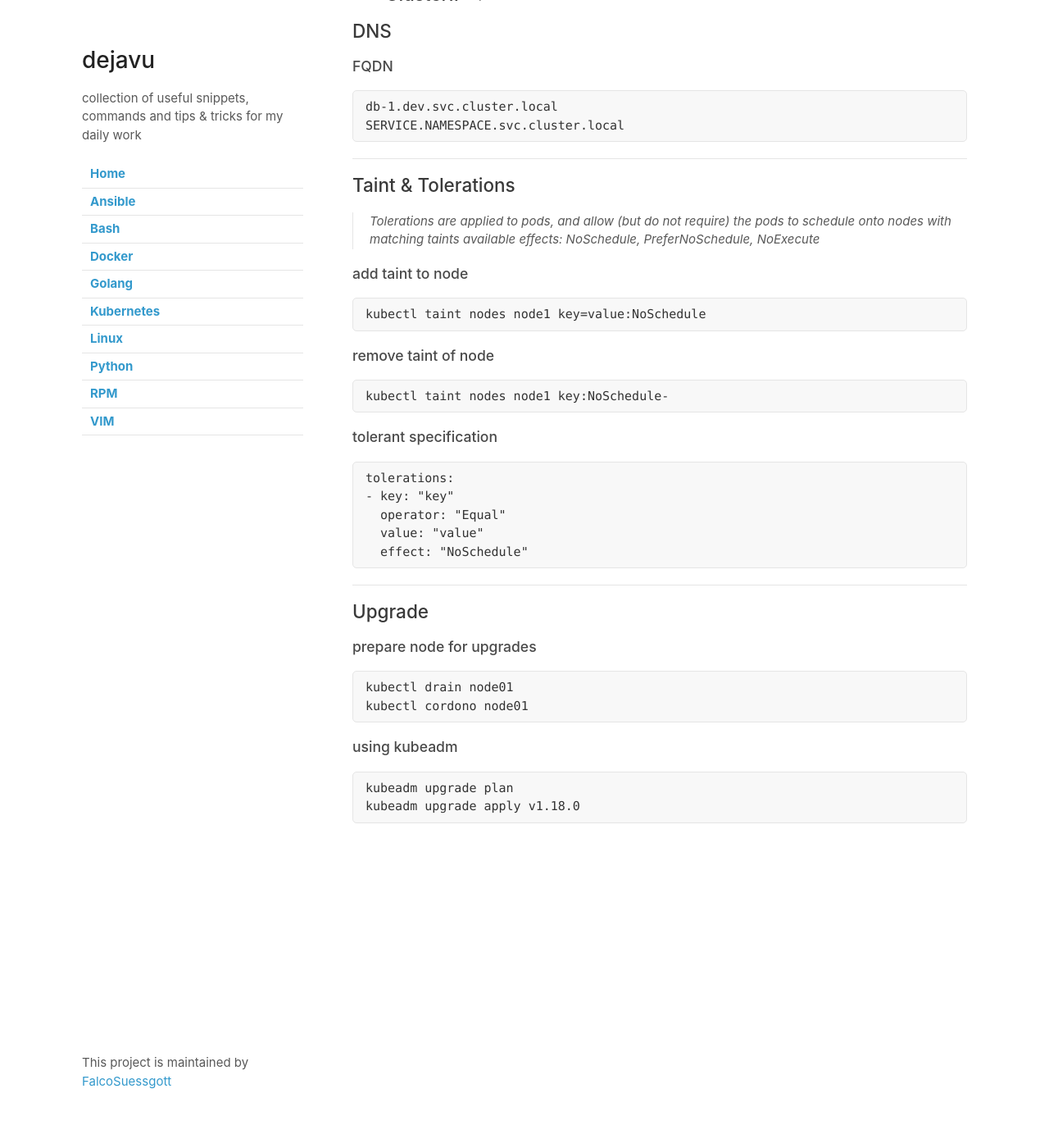
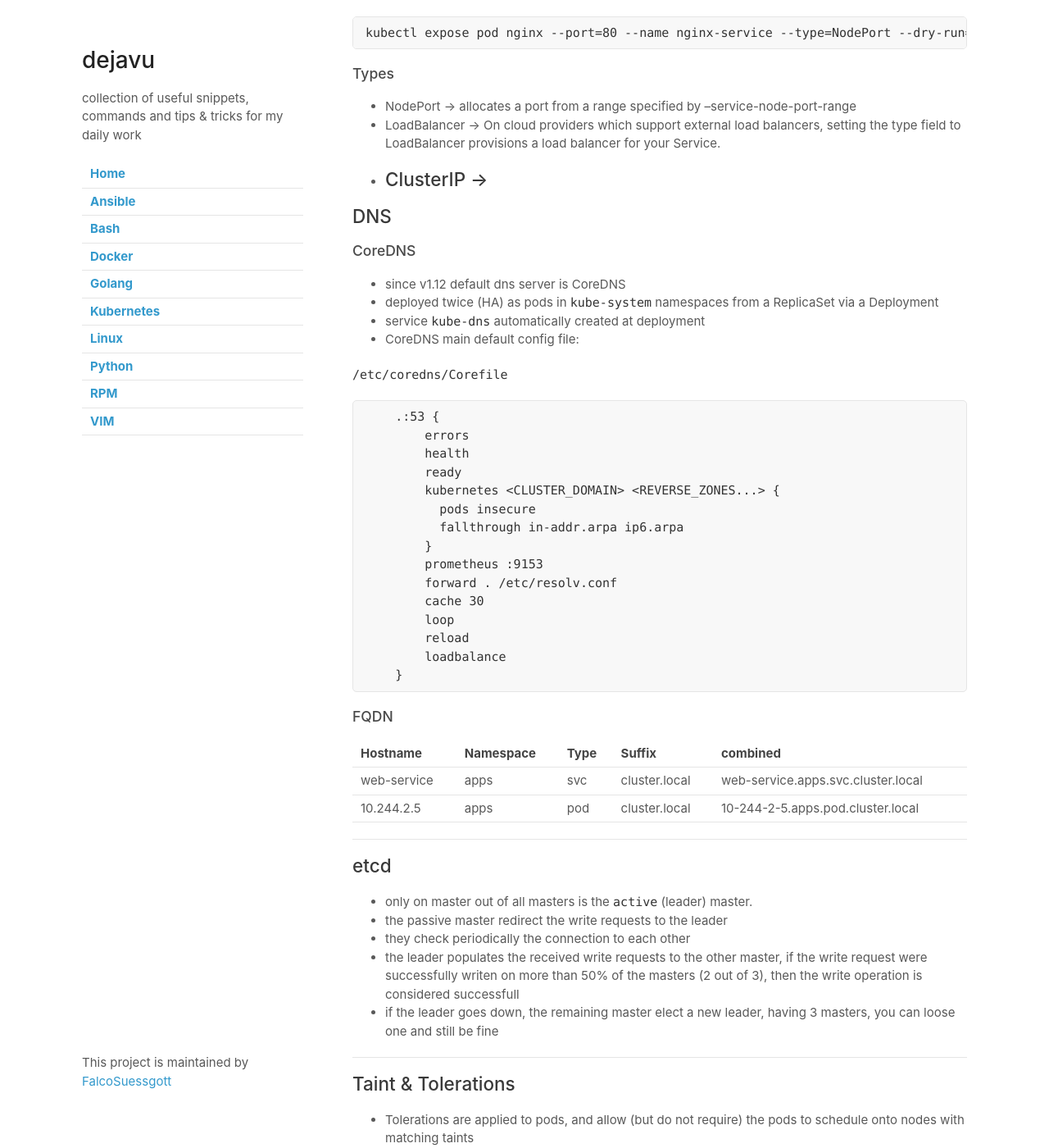
Before and after one commit to FalcoSuessgott/dejavu, a Jekyll site: the page built from kubernetes/kubernetes.md, in a window 1280 px wide and 1400 px high, scrolled down 4670 px. Shown: the whole window at 82% size. Built offline with Jekyll 4.4.1, drawn with Linux system fonts in a browser that asks for light colours; our own code applies the rules of GitHub Pages for plain Markdown files; some of the changed text lies outside the part shown.

Commit message:
added etcd and dns specs

````diff
--- a/kubernetes/kubernetes.md
+++ b/kubernetes/kubernetes.md
@@ -60,6 +60,11 @@ kubectl create -f file.yml
 kubectl get pods,svc,pvc,pv
 ```
 
+### delete all pods in certain namespace
+```bash
+for pod in $(kubectl get pods --template '{{range .items}}{{.metadata.name}}{{"\n"}}{{end}}' -n flux); do kubectl delete pod $pod -n flux; done
+```
+ooa
 ---
 ## General
 ### Required Ports control plane
@@ -79,6 +84,10 @@ https://kubernetes.io/docs/setup/production-environment/tools/kubeadm/install-ku
 |----------|-----------|-------------|-------------------|---------------------|
 | TCP      | Inbound   | 10250       | Kubelet API       | Self, Control plane |
 | TCP      | Inbound   | 30000-32767 | NodePort Services | All                 |
+
+### etcd ports
+* TCP/2379 for client requests
+* TCP/2380 for peer communication
 
 ### default manifest yml
 ```bash
@@ -195,16 +204,52 @@ kubectl expose pod nginx --port=80 --name nginx-service --type=NodePort --dry-ru
 ---
 
 ## DNS
+### CoreDNS
+* since v1.12 default dns server is CoreDNS
+* deployed twice (HA) as pods in `kube-system` namespaces from a ReplicaSet via a Deployment
+* service `kube-dns` automatically created at deployment
+* CoreDNS main default config file:
+
+`/etc/coredns/Corefile`
+```yaml
+    .:53 {
+        errors
+        health
+        ready
+        kubernetes <CLUSTER_DOMAIN> <REVERSE_ZONES...> {
+          pods insecure
+          fallthrough in-addr.arpa ip6.arpa
+        }
+        prometheus :9153
+        forward . /etc/resolv.conf
+        cache 30
+        loop
+        reload
+        loadbalance
+    }
+```
 ### FQDN
-```bash
-db-1.dev.svc.cluster.local
-SERVICE.NAMESPACE.svc.cluster.local
-```
+
+| Hostname    | Namespace | Type | Suffix        | combined                           |
+|-------------|-----------|------|---------------|------------------------------------|
+| web-service | apps      | svc  | cluster.local | web-service.apps.svc.cluster.local |
+| 10.244.2.5  | apps      | pod  | cluster.local | 10-244-2-5.apps.pod.cluster.local  |
+
 ---
 
+## etcd
+* only on master out of all masters is the `active` (leader) master.
+* the passive master redirect the write requests to the leader
+* they check periodically the connection to each other
+* the leader populates the received write requests to the other master, if the write request were successfully writen on more than 50% of the masters (2 out of 3), then the write operation is considered successfull
+* if the leader goes down, the remaining master elect a new leader, having 3 masters, you can loose one and still be fine
+
+---
+
+
 ## Taint & Tolerations
-> Tolerations are applied to pods, and allow (but do not require) the pods to schedule onto nodes with matching taints
-> available effects: NoSchedule, PreferNoSchedule, NoExecute
+* Tolerations are applied to pods, and allow (but do not require) the pods to schedule onto nodes with matching taints
+* available effects: NoSchedule, PreferNoSchedule, NoExecute
 
 ### add taint to node
 ```bash
````
Also changed, not shown: README.md (+1 -1 lines), 1 other file.
